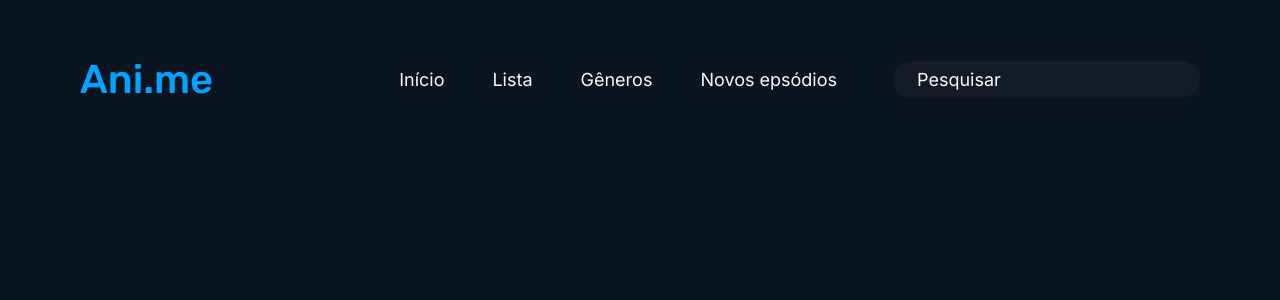
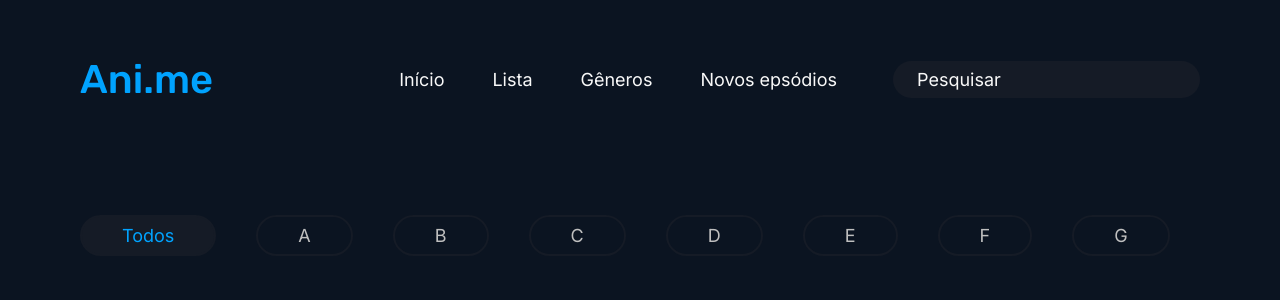
Before and after one commit to andrezafs/anime, a React (Vite) app: page / in a window 1280 px wide. Shown: the top 300 px of the page. Built offline with nearby package versions, Linux system fonts and the light colour scheme.

Commit message:
feat: scroll component create

```diff
--- a/src/App.tsx
+++ b/src/App.tsx
@@ -1,9 +1,49 @@
 import { Header } from "./components/Header";
+
+import { Tab, TabActive } from "./components/Tab";
+import { MaxContent } from "./components/MaxContent";
+import { Scroll } from "./components/Scroll";
+import { Banner } from "./components/Banner";
+
+import { Section } from "./components/Section";
 
 function App() {
   return (
     <div className="App">
       <Header />
+      <MaxContent>
+        <main>
+          <Scroll>
+            <TabActive css={{ marginBottom: "$14" }}>Todos</TabActive>
+            <Tab>A</Tab>
+            <Tab>B</Tab>
+            <Tab>C</Tab>
+            <Tab>D</Tab>
+            <Tab>E</Tab>
+            <Tab>F</Tab>
+            <Tab>G</Tab>
+            <Tab>H</Tab>
+            <Tab>I</Tab>
+            <Tab>J</Tab>
+            <Tab>K</Tab>
+            <Tab>L</Tab>
+            <Tab>M</Tab>
+            <Tab>N</Tab>
+            <Tab>O</Tab>
+            <Tab>P</Tab>
+            <Tab>Q</Tab>
+            <Tab>R</Tab>
+            <Tab>S</Tab>
+            <Tab>T</Tab>
+            <Tab>U</Tab>
+            <Tab>V</Tab>
+            <Tab>W</Tab>
+            <Tab>X</Tab>
+            <Tab>Y</Tab>
+            <Tab>Z</Tab>
+          </Scroll>
+        </main>
+      </MaxContent>
     </div>
   );
 }
--- /dev/null
+++ b/src/components/Scroll.tsx
@@ -0,0 +1,19 @@
+import { styled } from "../styles";
+
+export const Scroll = styled("div", {
+  display: "flex",
+  gap: "$10",
+  overflowX: "scroll",
+  marginTop: "$14",
+  "&::-webkit-scrollbar": {
+    height: "$1",
+    backgroundColor: "$quaternary",
+    borderRadius: "$12",
+  },
+
+  "&::-webkit-scrollbar-thumb": {
+    background: "$primary",
+    borderRadius: "$12",
+    border: "$1 solid $primary",
+  },
+});
```
